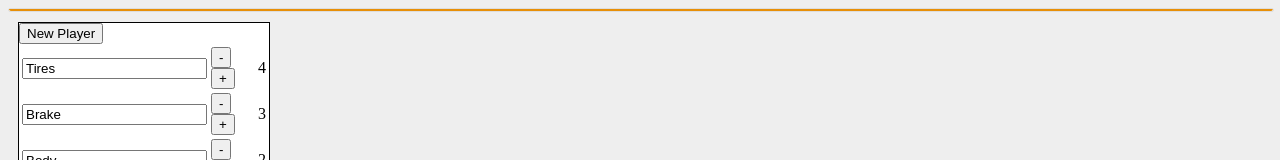
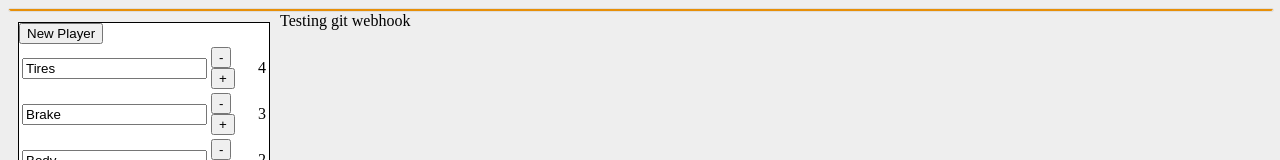
Before and after one commit to davidsarver/formulade, a plain HTML site: page index.html in a window 1280 px wide. Shown: the top 160 px of the page. Drawn offline with Linux system fonts and the light colour scheme.

Commit message:
Testing git webhook
added a few words at the end of the page.

```diff
--- a/index.html
+++ b/index.html
@@ -254,5 +254,6 @@ margin-right:3px;
 	</tr>
 </tbody></table>
 </div>
+Testing git webhook
 </body>
 </html>
```
